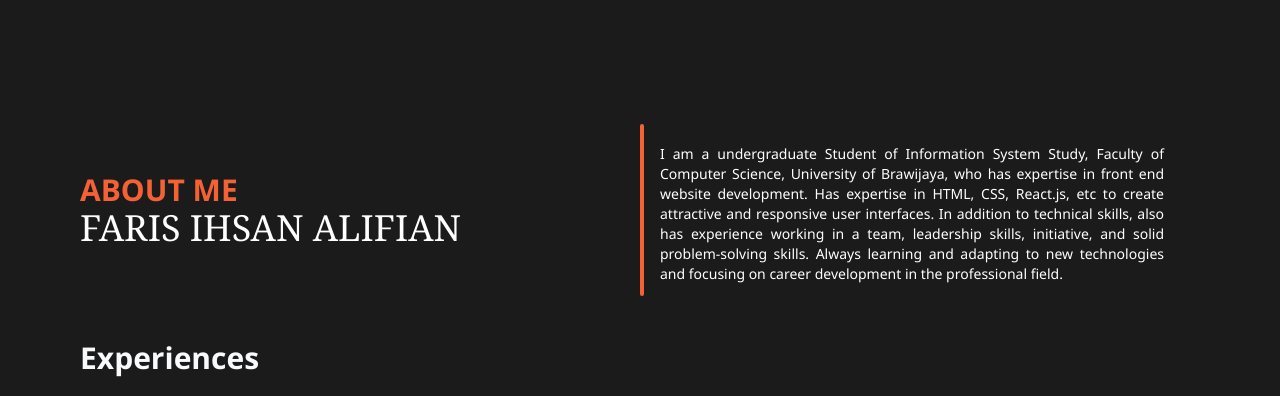
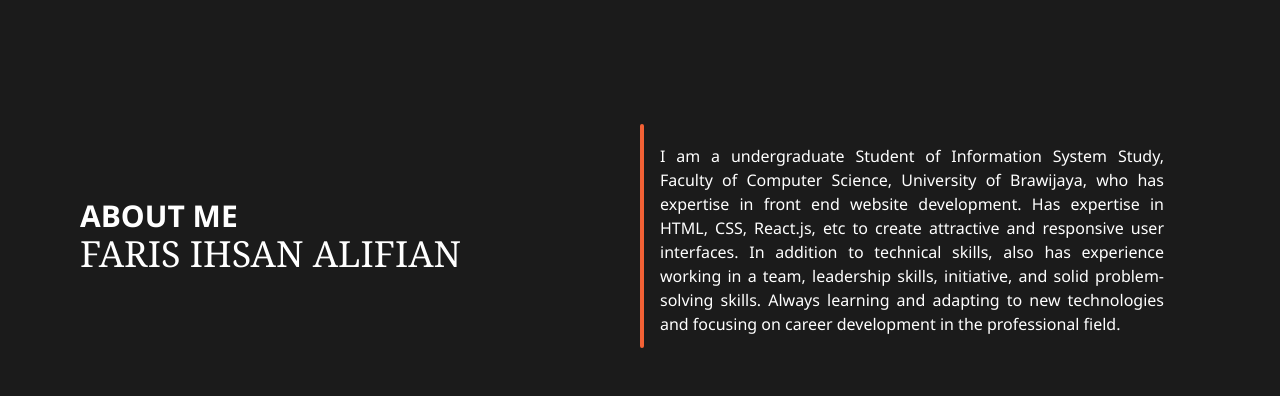
Before and after one commit to farisfian06/portofolio, a React (Vite) app: page / in a window 1280 px wide. Shown: the part 1520-1916 px from the top of the page. Built offline with nearby package versions, Linux system fonts and the light colour scheme.

Commit message:
Update AboutMe.jsx

```diff
--- a/src/components/sections/AboutMe.jsx
+++ b/src/components/sections/AboutMe.jsx
@@ -1,20 +1,33 @@
+import { motion } from "framer-motion";
 import React from "react";
 
 const AboutMe = () => {
   return (
-    <section className="relative z-10 bg-primaryBlack-0 py-11">
+    <section className="relative z-10 bg-primaryBlack-0 py-11" id="about">
       <div className="container">
         <div className="flex flex-col sm:flex-row sm:justify-between w-full sm:items-center">
-          <div className="sm:w-[50%]">
-            <h2 className="font-primaryBold text-3xl text-primaryOrange-0">
+          <motion.div
+            initial={{ x: -40, opacity: 0 }}
+            whileInView={{ x: 0, opacity: 1 }}
+            viewport={{ margin: "-200px", once: true }}
+            transition={{ duration: 0.4 }}
+            className="sm:w-[50%]"
+          >
+            <h2 className="font-primaryBold text-3xl text-primaryOrange-  0">
               ABOUT ME
             </h2>
             <h2 className="font-SerifRegular text-4xl">FARIS IHSAN ALIFIAN</h2>
-          </div>
-          <div className="flex sm:w-[50%] flex-col sm:flex-row h-full sm:h-auto">
+          </motion.div>
+          <motion.div
+            initial={{ x: 40, opacity: 0 }}
+            whileInView={{ x: 0, opacity: 1 }}
+            viewport={{ margin: "-400px", once: true }}
+            transition={{ duration: 0.4 }}
+            className="flex sm:w-[50%] flex-col sm:flex-row h-full sm:h-auto"
+          >
             <div className="h-1 self-end w-[80%] rounded bg-primaryOrange-0 mt-4 sm:hidden"></div>
             <div className="min-h-full w-1 rounded bg-primaryOrange-0 me-4 hidden sm:block"></div>
-            <p className="font-primaryRegular w-full text-justify sm:w-[90%] text-base sm:text-sm py-3 mt-2">
+            <p className="font-primaryRegular w-full text-justify sm:w-[90%] text-base py-3 mt-2">
               I am a undergraduate Student of Information System Study, Faculty
               of Computer Science, University of Brawijaya, who has expertise in
               front end website development. Has expertise in HTML, CSS,
@@ -24,7 +37,7 @@ const AboutMe = () => {
               skills. Always learning and adapting to new technologies and
               focusing on career development in the professional field.
             </p>
-          </div>
+          </motion.div>
         </div>
       </div>
     </section>
```
